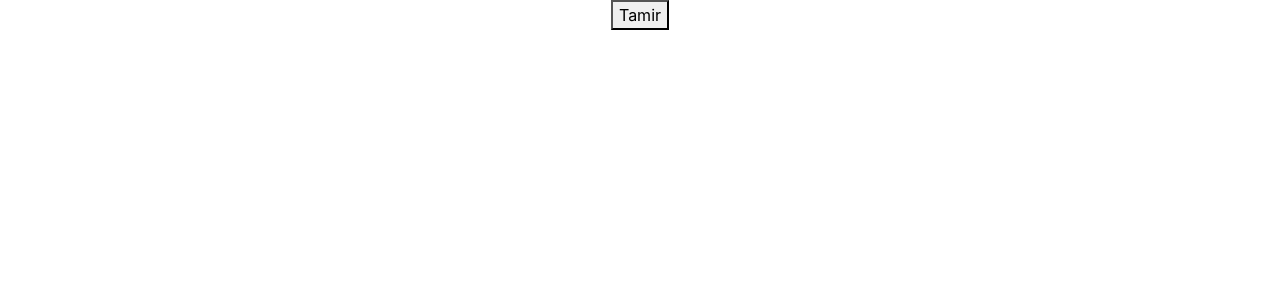
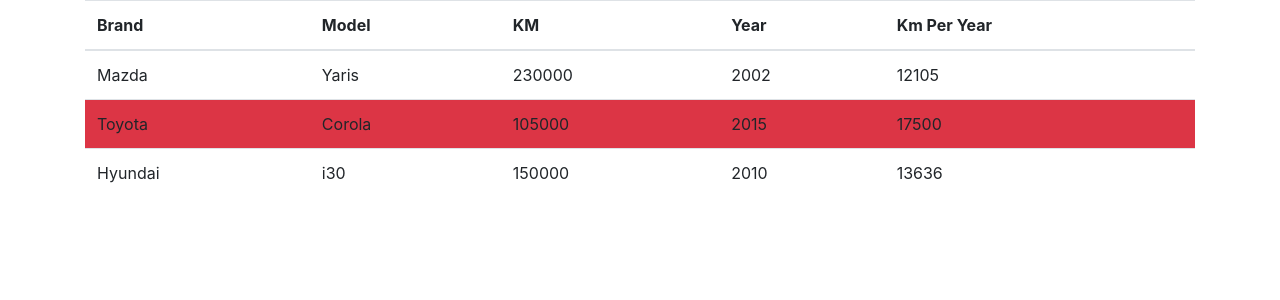
Before and after one commit to kaliftamir/my-car, a React (Create React App) app: page / in a window 1280 px wide. Shown: the top 300 px of the page. Built offline with nearby package versions, Linux system fonts and the light colour scheme.

Commit message:
set the ActorModel

```diff
--- a/src/App.js
+++ b/src/App.js
@@ -1,14 +1,19 @@
 import React from 'react';
 import 'bootstrap/dist/css/bootstrap.min.css';
 import './App.css';
-import { Button } from 'react-bootstrap'
+import ActorModel from './data-model/ActorModel'
+import ActorView from './components/ActorView/ActorView.js';
 
 function App() {
+
+  const actorData = [];
+  actorData.push(new ActorModel("Mazda", "Yaris", 2002, 230000));
+  actorData.push(new ActorModel("Toyota", "Corola", 2015, 105000));
+  actorData.push(new ActorModel("Hyundai", "i30", 2010, 150000));
+
   return (
-    <div className="App">
-
-      <button>Tamir</button>
-
+    <div>
+      <ActorView cars={actorData}/>
     </div>
   );
 }
--- /dev/null
+++ b/src/components/ActorView/ActorView.js
@@ -0,0 +1,66 @@
+import React from 'react';
+import {Container, Table} from 'react-bootstrap'
+
+
+function ActorView (props) {
+
+    const {cars} = props;
+
+
+    function getHighestKMPerYear() {
+        let highestKmPerYear = cars[0];
+        for (let i = 1; i < cars.length; i++) {
+            if (cars[i].kmPerYear() > highestKmPerYear.kmPerYear()) {
+                highestKmPerYear = cars[i];
+            }
+        }
+        return highestKmPerYear;
+    }
+
+
+
+        let contentToRender;
+        if (cars && cars.length >= 1) {
+            // I have cars render a table with cars
+            let highestKmPerYear = getHighestKMPerYear();
+
+            const carTableRows = cars.map(car =>
+                <tr key={car} className={car === highestKmPerYear ? "bg-danger" : ""}>
+                    <td>{car.brand}</td>
+                    <td>{car.model}</td>
+                    <td>{car.km}</td>
+                    <td>{car.year}</td>
+                    <td>{parseInt(car.kmPerYear())}</td>
+                </tr>);
+
+            contentToRender =
+                <Table>
+                    <thead>
+                        <tr>
+                            <th>Brand</th>
+                            <th>Model</th>
+                            <th>KM</th>
+                            <th>Year</th>
+                            <th>Km Per Year</th>
+                        </tr>
+                    </thead>
+                    <tbody>
+                        {carTableRows}
+                    </tbody>
+                </Table>
+
+        } else {
+            // I don't have cars render a message
+            contentToRender =
+                <p style={{textAlign: "center"}}>No Cars to Show</p>
+        }
+
+        return (
+            <Container>
+                {contentToRender}
+            </Container>
+        );
+
+}
+
+export default ActorView;
--- /dev/null
+++ b/src/data-model/ActorModel.js
@@ -0,0 +1,17 @@
+
+class ActorModel {
+  constructor(brand, model, year, km) {
+      this.brand = brand;
+      this.model = model;
+      this.year = year;
+      this.km = km;
+  }
+
+  kmPerYear() {
+      const currentYear = new Date().getFullYear();
+      const age = currentYear - this.year + 1;
+      return this.km / age;
+  }
+}
+
+export default ActorModel;
```
Also changed, not shown: src/components/ActorView/actor.js (deleted, +0 -17 lines).
